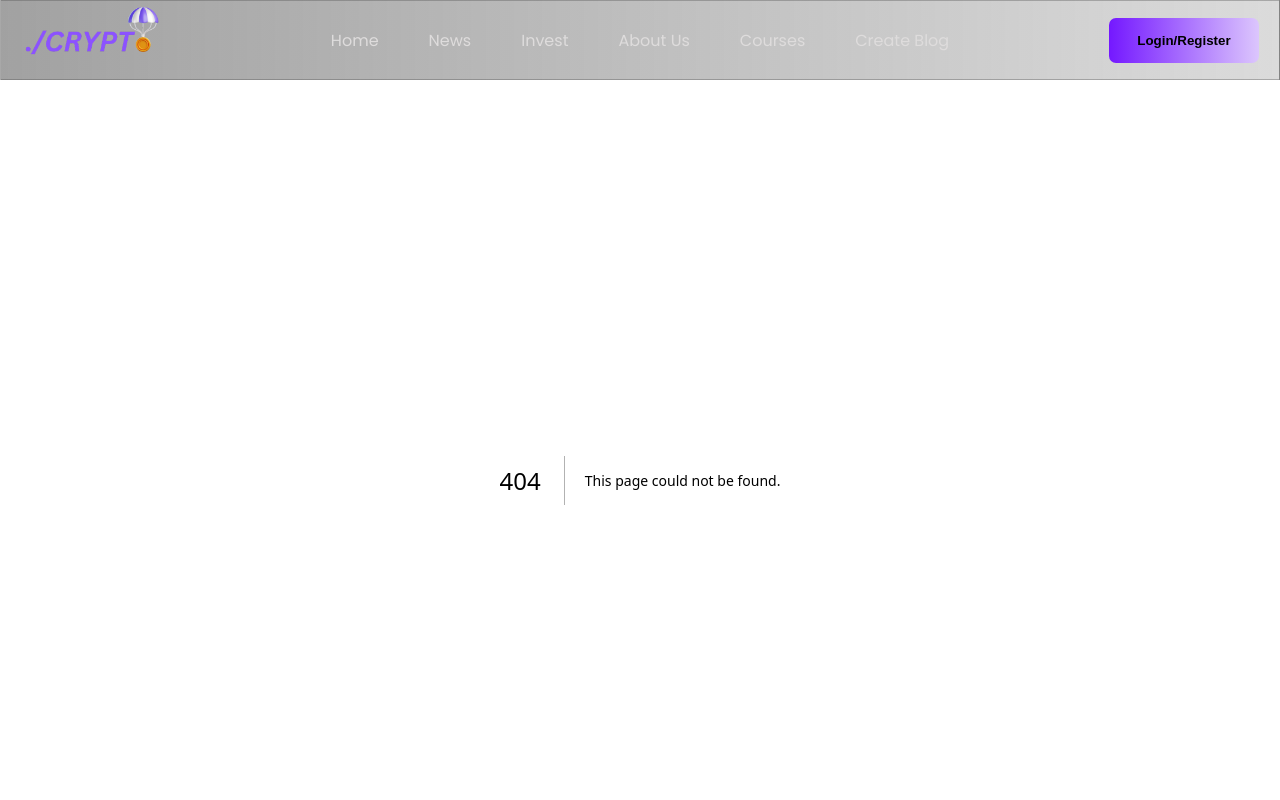
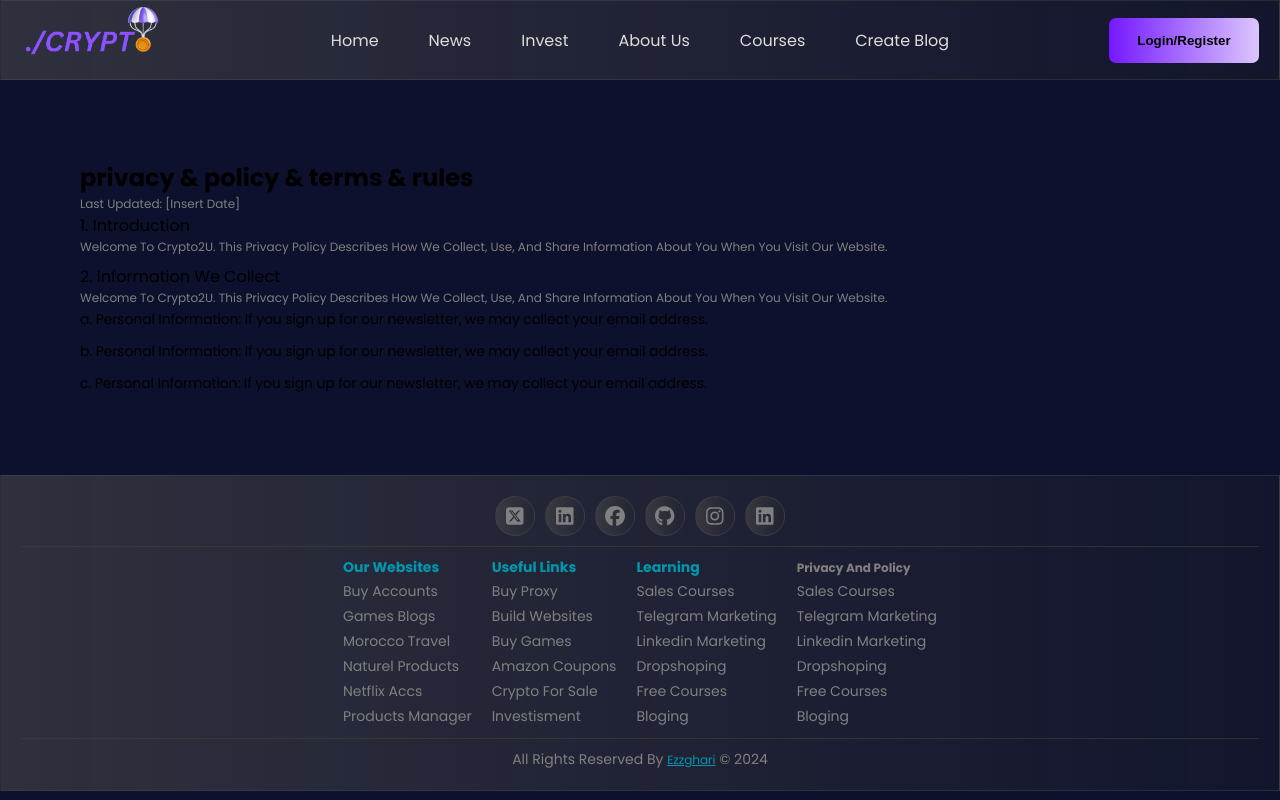
Before and after one commit to ezhicham/crypto-blogs, a Next.js app: page /pages/privacypolicy in a window 1280 px wide. Before the commit this address had no page. Shown: the top 800 px of the page. Built offline with nearby package versions, Linux system fonts and the light colour scheme.

Commit message:
add privacy and policy page

```diff
--- a/src/app/component/footer/Footer.jsx
+++ b/src/app/component/footer/Footer.jsx
@@ -1,3 +1,4 @@
+import Link from 'next/link'
 import SocialMedia from '../socialMedia/SocialMedia'
 import './footer.css'
 
@@ -53,6 +54,21 @@ function Footer() {
 
       </div>
 
+      {/* privacy and policy */}
+      <div className="courses-links">
+      <div className="title"><h5><Link href="/pages/privacypolicy">privacy and policy</Link></h5></div>
+        <ul className="sites-links">
+          <li><a href="">sales courses</a></li>
+          <li><a href="">telegram marketing</a></li>
+          <li><a href="">linkedin marketing</a></li>
+          <li><a href="">dropshoping</a></li>
+          <li><a href="">free courses </a></li>
+          <li><a href="">bloging </a></li>
+
+        </ul>
+
+      </div>
+
 
 
 
--- /dev/null
+++ b/src/app/pages/privacypolicy/page.jsx
@@ -0,0 +1,46 @@
+import React from 'react'
+import styles from "../../page.module.css";
+
+function page() {
+  return (
+    <div className={styles.page}>
+      <main className={styles.main}>
+      <section className="privacy-policy">
+
+
+      <h1>privacy & policy & terms & rules</h1>
+
+      <div className="rules">
+        <p>Last updated: [Insert Date]</p>
+        <ul>
+          <li>
+            <span>1. Introduction</span>
+          <p>Welcome to Crypto2U. This privacy policy describes how we collect, use, and share information about you when you visit our website.</p>
+          </li>
+
+          <li>
+            <span>2. Information We Collect</span>
+          <p>Welcome to Crypto2U. This privacy policy describes how we collect, use, and share information about you when you visit our website.</p>
+
+           <ol type='a'>
+              <li>Personal Information: If you sign up for our newsletter, we may collect your email address.</li>
+              <li>Personal Information: If you sign up for our newsletter, we may collect your email address.</li>
+              <li>Personal Information: If you sign up for our newsletter, we may collect your email address.</li>
+
+              </ol>
+
+
+          </li>
+
+          </ul>
+      </div>
+
+
+
+        </section>
+        </main>
+        </div>
+  )
+}
+
+export default page
```
Also changed, not shown: src/app/pages/admin/addBlog/addblog.css (+7 -4 lines).
